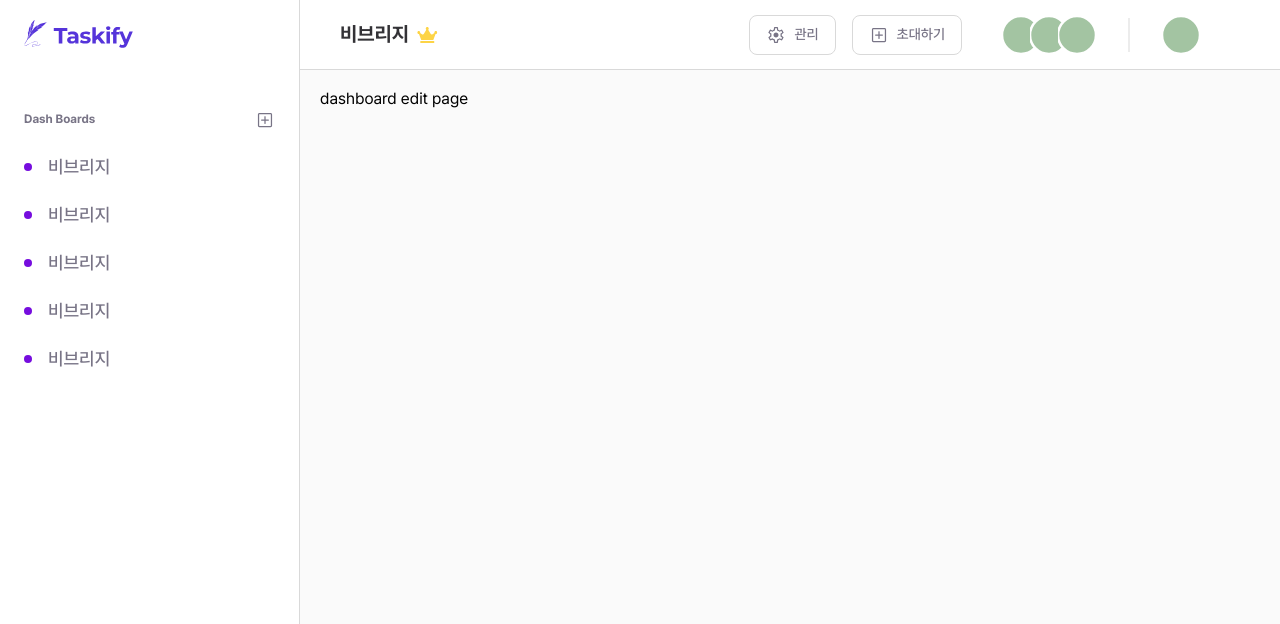
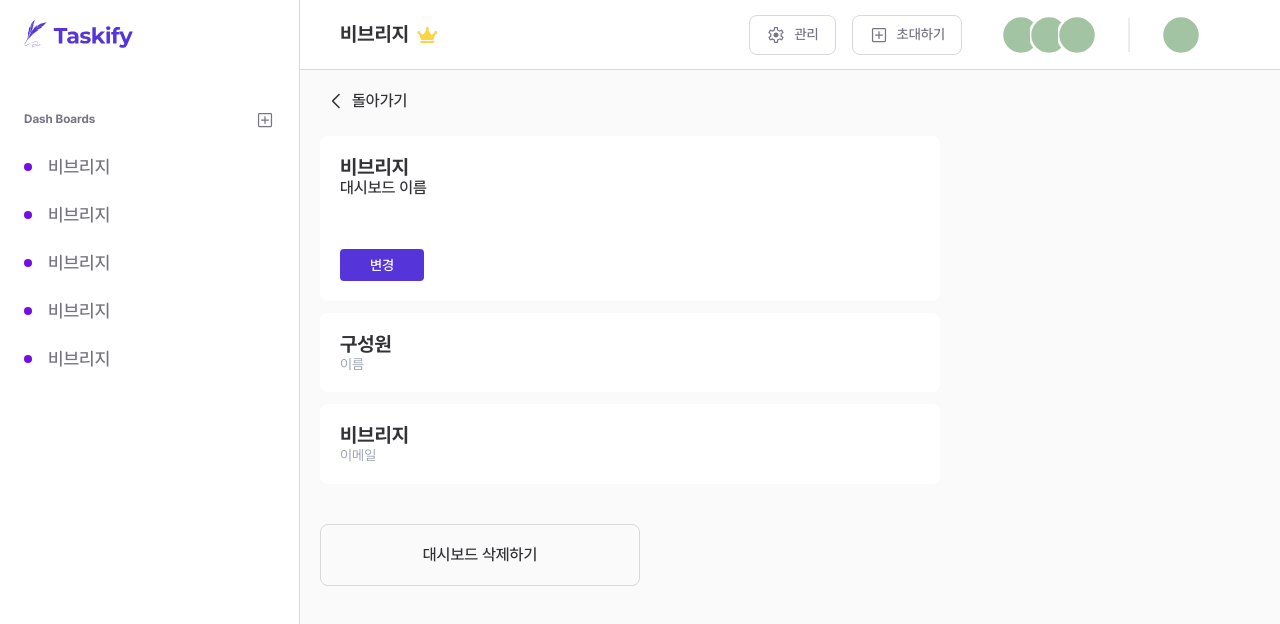
Before and after one commit to jisunipark/taskify, a React (Vite) app: page /dashboard/edit in a window 1280 px wide. Shown: the top 624 px of the page. Built offline with nearby package versions, Linux system fonts and the light colour scheme.

Commit message:
Design: Construct rough structure of DashboardEdit page

```diff
--- a/src/components/common/go-back/GoBack.module.scss
+++ b/src/components/common/go-back/GoBack.module.scss
@@ -5,6 +5,7 @@
   justify-content: center;
   align-items: center;
   gap: 0.6rem;
+  align-self: baseline;
 
   svg {
     transform: scaleX(-1);
--- /dev/null
+++ b/src/components/common/section/Section.module.scss
@@ -0,0 +1,23 @@
+@import '@/styles/global.scss';
+
+.wrap {
+  display: flex;
+  flex-direction: column;
+  padding: 2rem;
+  width: 100%;
+  flex-shrink: 0;
+  border-radius: 0.8rem;
+  background: $color-white;
+  color: $color-black-20;
+
+  h3 {
+    font-size: 2rem;
+    font-weight: 700;
+  }
+
+  h4 {
+    color: $color-gray-40;
+    font-size: 1.4rem;
+    font-weight: 400;
+  }
+}
--- /dev/null
+++ b/src/components/common/section/Section.tsx
@@ -0,0 +1,13 @@
+import { ReactNode } from 'react';
+import classNames from 'classnames/bind';
+import styles from './Section.module.scss';
+
+const cx = classNames.bind(styles);
+
+interface SectionProps {
+  children: ReactNode;
+}
+
+export default function Section({ children }: SectionProps) {
+  return <div className={cx('wrap')}>{children}</div>;
+}
--- /dev/null
+++ b/src/components/dashboard-edit/DashboardEdit.module.scss
@@ -0,0 +1,11 @@
+@import '@/styles/global.scss';
+
+.wrap {
+  display: flex;
+  flex-direction: column;
+  gap: 2.1rem;
+
+  @include tablet {
+    gap: 2.4rem;
+  }
+}
--- /dev/null
+++ b/src/components/dashboard-edit/DashboardEdit.tsx
@@ -0,0 +1,41 @@
+import { useNavigate } from 'react-router-dom';
+import classNames from 'classnames/bind';
+import Button from '@/components/common/button/Button';
+import GoBack from '@/components/common/go-back/GoBack';
+import Input from '@/components/common/input/Input';
+import Section from '@/components/common/section/Section';
+import Sections from '@/components/common/sections/Sections';
+import DashboardDelete from '@/components/dashboard-edit/dashboard-delete/DashboardDelete';
+import styles from './DashboardEdit.module.scss';
+
+const cx = classNames.bind(styles);
+
+export default function DashboardEdit() {
+  const navigate = useNavigate();
+
+  const handleBackClick = () => {
+    navigate('/dashboard');
+  };
+
+  return (
+    <div className={cx('wrap')}>
+      <GoBack onClick={handleBackClick} />
+      <Sections>
+        <Section>
+          <h3>비브리지</h3>
+          <Input label="대시보드 이름" />
+          <Button type="normal">변경</Button>
+        </Section>
+        <Section>
+          <h3>구성원</h3>
+          <h4>이름</h4>
+        </Section>
+        <Section>
+          <h3>비브리지</h3>
+          <h4>이메일</h4>
+        </Section>
+      </Sections>
+      <DashboardDelete />
+    </div>
+  );
+}
--- a/src/pages/DashboardEditPage.tsx
+++ b/src/pages/DashboardEditPage.tsx
@@ -1,3 +1,5 @@
+import DashboardEdit from '@/components/dashboard-edit/DashboardEdit';
+
 export default function DashboardEditPage() {
-  return <div>dashboard edit page</div>;
+  return <DashboardEdit />;
 }
```
